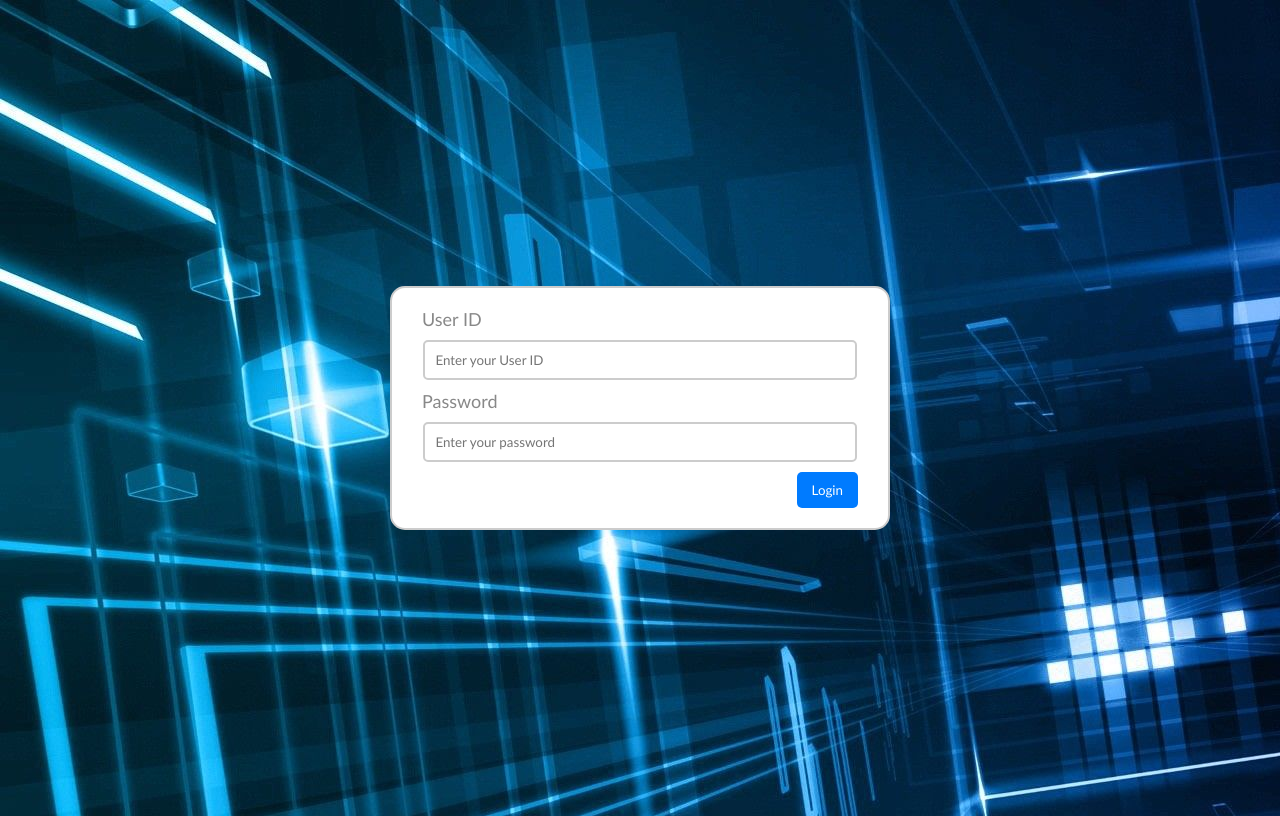
After one commit to peachyymomo/06_karamina_pess, a PHP site: page /login.php in a window 1280 px wide. The commit adds this page. Run offline with PHP 8.4, Linux system fonts and the light colour scheme.

Commit message:
Added login page

```diff
--- a/header.php
+++ b/header.php
@@ -8,7 +8,6 @@
 					<a class="nav-link" href="logcall.php">Home <span class="sr-only">(current)</span></a> </li>
 			      <li class="nav-item"> <a class="nav-link" href="dispatch.php">Dispatch</a> </li>
 				  <li class="nav-item"> <a class="nav-link" href="search.php">Search</a> </li>
-        </form>
 		          </li>
 		        </ul>
 		    </div>
--- /dev/null
+++ b/login.php
@@ -0,0 +1,21 @@
+<!doctype html>
+<html>
+<head>
+<meta charset="utf-8">
+<title>Log-in</title>
+<link rel="stylesheet" href="style.css" type="text/css">
+</head>
+
+<body>
+	<form action="logcall.php" method="post">
+		<?php if(isset($_GET['error'])) { ?>
+			<p class="error"><?php echo $_GET['error']; ?></p>
+		<?php } ?>
+		<label>User ID</label>
+		<input type="text" name="userID" id="userID" placeholder="Enter your User ID">
+		<label>Password</label>
+		<input type="password" name="password" id="password" placeholder="Enter your password">
+		<button type="submit">Login</button>
+	</form>
+</body>
+</html>
--- /dev/null
+++ b/style.css
@@ -0,0 +1,58 @@
+body {
+	background: url("images/bluebackground.jpg");
+	display: flex;
+	justify-content: center;
+	align-items: center;
+	height: 100vh;
+}
+
+*{
+	font-family: "Gill Sans", "Gill Sans MT", "Myriad Pro", "DejaVu Sans Condensed", Helvetica, Arial, "sans-serif";
+	box-sizing: border-box;
+}
+
+form {
+	width: 500px;
+	border: 2px solid #ccc;
+	padding: 20px;
+	background: #fff;
+	border-radius: 15px;
+}
+
+input {
+	display: block;
+	border: 2px solid #ccc;
+	width: 95%;
+	padding: 10px;
+	margin: 10px auto;
+	border-radius: 5px;
+}
+
+label {
+	color: #888;
+	font-size: 18px;
+	padding: 10px;
+}
+
+button {
+	float: right;
+	background: #007bff;
+	padding: 10px 15px;
+	color: #fff;
+	border-radius: 5px;
+	margin-right: 10px;
+	border: none;
+}
+
+button:hover {
+	opacity: .7;
+}
+
+.error {
+	background: #f2dede;
+	color: #a94442;
+	padding: 10px;
+	width: 95%;
+	border-radius: 5px;
+	margin: 20px auto;
+}
```
Also changed, not shown: logcall.php (+49 -0 lines), login/login.php (deleted, +0 -21 lines), login/style.css (deleted), process.php (added).
